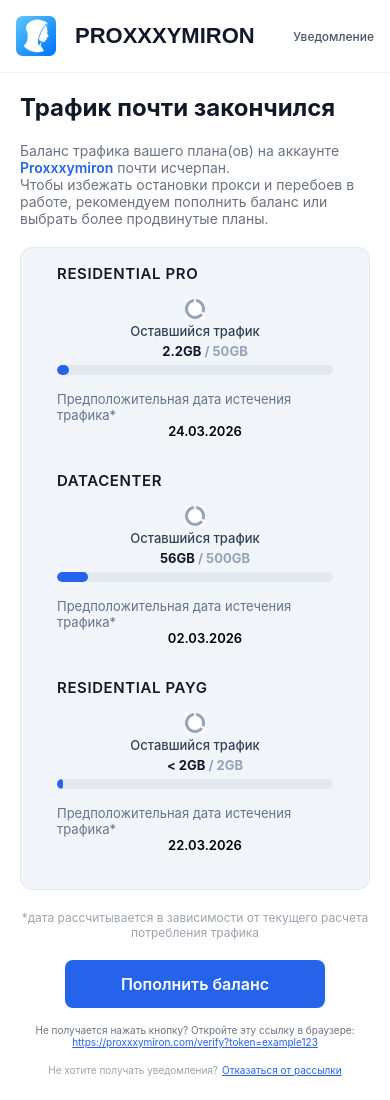
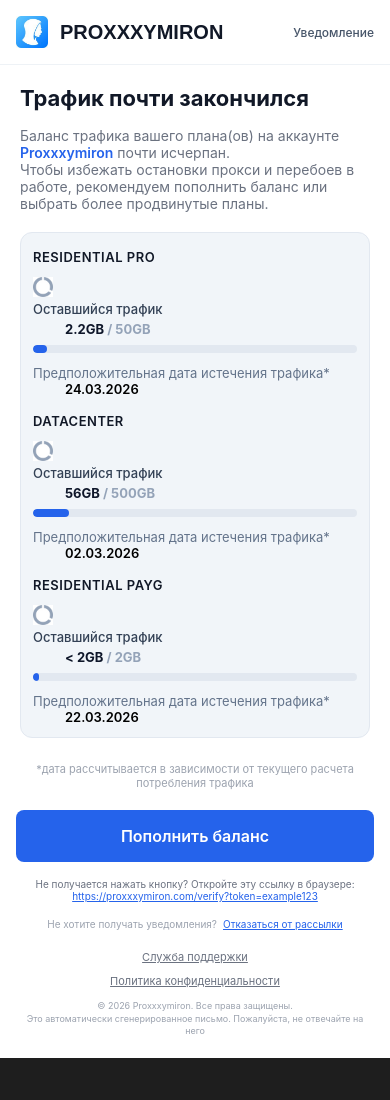
Before and after one commit to Cheshereu/proxy-trafics1, a plain HTML site: page index.html in a window 390 px wide. Shown: the top 1100 px of the page. After the commit the page ends 1058 px from the top, so only its background shows below. Drawn offline with Linux system fonts and the light colour scheme; a web font is replaced by a local one.

Commit message:
Add files via upload

```diff
--- a/proxy-trafics.css
+++ b/proxy-trafics.css
@@ -157,7 +157,7 @@ body {
 }
 
 .plan-detail:last-child .detail-icon {
-    display: none;       /
+    display: none;
 }
 
 .detail-label {
@@ -354,83 +354,151 @@ body {
         min-height: 100vh;
     }
 
+    /* ШАПКА */
     .email-header {
         padding: 16px;
         flex-wrap: wrap;
         gap: 12px;
     }
 
+    .logo-block {
+        gap: 12px;
+    }
+
+    .logo-icon {
+        width: 32px;
+        height: 32px;
+    }
+
     .logo-text {
-        font-size: 22px;
+        font-size: 20px;
     }
 
     .action-badge {
         font-size: 12px;
     }
 
+    /* ОСНОВНОЙ КОНТЕНТ */
     .email-content {
         padding: 20px;
     }
 
     .traffic-title {
-        font-size: 24px;
+        font-size: 22px;
+        margin-bottom: 16px;
     }
 
     .traffic-message {
         font-size: 14px;
+        max-width: 100%;
+    }
+
+    .traffic-message.last {
+        margin-bottom: 20px;
+    }
+
+    /* КОНТЕЙНЕР ПЛАНОВ */
+    .plans-container {
+        padding: 0 12px 12px;
+        margin-bottom: 16px;
     }
 
     .plan-block {
-        padding: 16px;
+        padding: 16px 0 0;
     }
 
     .plan-title {
-        font-size: 15px;
+        font-size: 13px;
+        letter-spacing: 0.5px;
+        margin-bottom: 12px;
     }
 
-    .detail-label,
-    .detail-value {
+    /* ДЕТАЛИ ПЛАНОВ (вертикальное расположение) */
+    .plan-detail {
+        flex-direction: column;
+        align-items: flex-start;
+        gap: 4px;
+    }
+
+    .detail-icon {
+        margin-bottom: 0;
+    }
+
+    .detail-label {
         font-size: 13px;
     }
 
-    .plan-detail {
-        flex-direction: column;
-        gap: 4px;
+    .detail-value {
+        font-size: 13px;
+        text-align: left;
+        padding-left: 32px;  /* отступ под иконку */
     }
 
-    .detail-value {
-        text-align: left;
-        padding-left: 20px;
+    /* ШКАЛА */
+    .progress-bar-wrapper {
+        height: 8px;
+        margin: 8px 0 12px;
+    }
+
+    /* ПРИМЕЧАНИЕ */
+    .note-text {
+        font-size: 11px;
+        margin-top: 8px;
+    }
+
+    /* КНОПКА */
+    .button-block {
+        padding: 0 16px 16px;
     }
 
     .pay-button {
         width: 100%;
-        max-width: 260px;
+        max-width: 100%;
         font-size: 16px;
-        height: 48px;
+        height: 52px;
+        padding: 14px 20px;
     }
 
-    .fallback-block,
-    .unsubscribe-block {
-        padding: 0 16px 16px;
+    /* АЛЬТЕРНАТИВНАЯ ССЫЛКА */
+    .fallback-block {
+        padding: 0 16px 12px;
     }
 
-    .fallback-text,
-    .fallback-link,
+    .fallback-text {
+        font-size: 10px;
+    }
+
+    .fallback-link {
+        font-size: 10px;
+    }
+
+    /* ССЫЛКА ОТКАЗА ОТ РАССЫЛКИ */
+    .unsubscribe-block {
+        padding: 4px 16px 4px;
+        gap: 6px;
+    }
+
     .unsubscribe-link {
         font-size: 10px;
     }
 
+    /* ФУТЕР */
+    .email-footer {
+        padding: 16px 16px 20px;
+    }
+
     .footer-links {
         flex-direction: column;
-        gap: 12px;
+        gap: 10px;
+        margin-bottom: 12px;
     }
 
     .footer-link {
         font-size: 11px;
     }
 
-    .copyright {
-        font-size: 10px;
+    .copyright p {
+        font-size: 9px;
+        line-height: 1.4;
     }
 }
```
